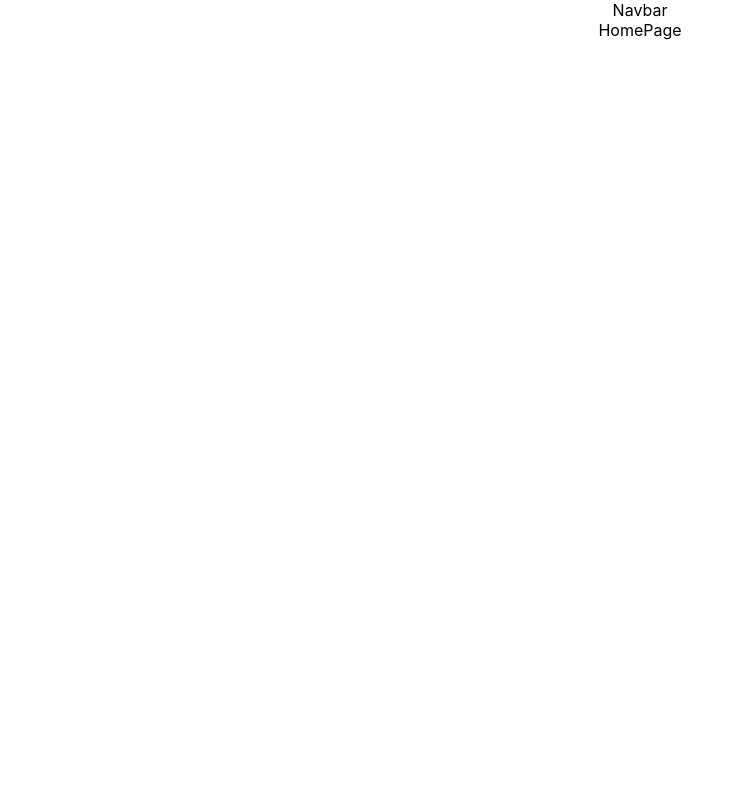
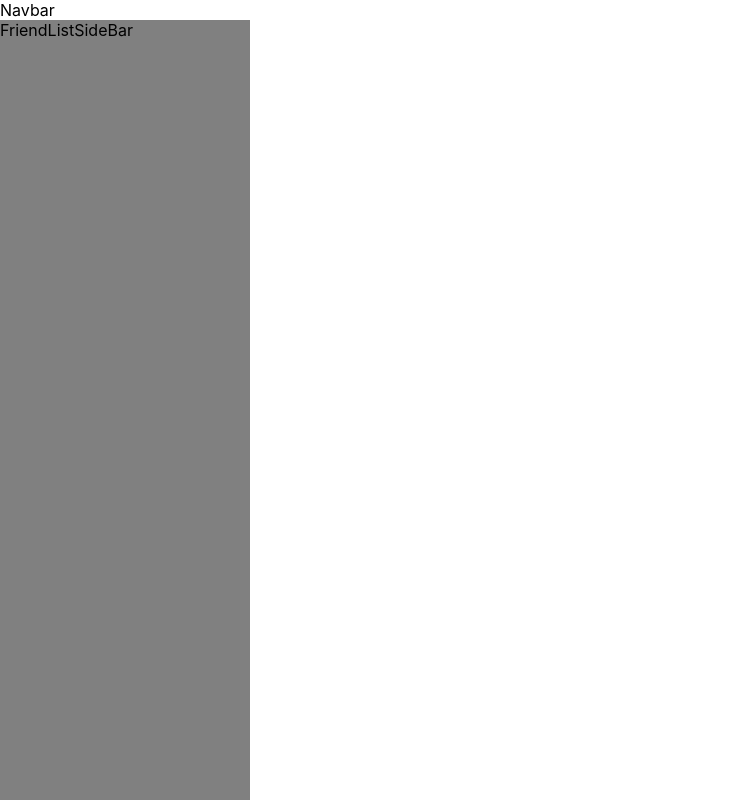
Before and after one commit to swsnu/swppfall2022-team9, a React (Create React App) app in the folder frontend/: page / in a window 1280 px wide. Shown: the whole page, without its empty margins (0-744 px from the left). Built offline with nearby package versions, Linux system fonts and the light colour scheme.

Commit message:
Restructure home page components

```diff
--- a/frontend/src/App.css
+++ b/frontend/src/App.css
@@ -1,38 +1,5 @@
 .App {
-  text-align: center;
-}
-
-.App-logo {
-  height: 40vmin;
-  pointer-events: none;
-}
-
-@media (prefers-reduced-motion: no-preference) {
-  .App-logo {
-    animation: App-logo-spin infinite 20s linear;
-  }
-}
-
-.App-header {
-  background-color: #282c34;
   min-height: 100vh;
   display: flex;
   flex-direction: column;
-  align-items: center;
-  justify-content: center;
-  font-size: calc(10px + 2vmin);
-  color: white;
 }
-
-.App-link {
-  color: #61dafb;
-}
-
-@keyframes App-logo-spin {
-  from {
-    transform: rotate(0deg);
-  }
-  to {
-    transform: rotate(360deg);
-  }
-}
--- a/frontend/src/components/FriendListSideBar/FriendListSideBar.tsx
+++ b/frontend/src/components/FriendListSideBar/FriendListSideBar.tsx
@@ -1,9 +1,10 @@
 import React from "react";
+import * as S from "./styles";
 
 interface Props {}
 
 const FriendListSideBar: React.FC<Props> = () => {
-  return <div>FriendListSideBar</div>;
+  return <S.Container>FriendListSideBar</S.Container>;
 };
 
 export default FriendListSideBar;
--- a/frontend/src/components/FriendListSideBar/styles.ts
+++ b/frontend/src/components/FriendListSideBar/styles.ts
@@ -1 +1,6 @@
 import styled from "styled-components";
+
+export const Container = styled.div`
+  width: 250px;
+  background-color: grey;
+`;
--- a/frontend/src/components/Graph/Graph.tsx
+++ b/frontend/src/components/Graph/Graph.tsx
@@ -3,7 +3,11 @@ import React from "react";
 interface Props {}
 
 const Graph: React.FC<Props> = () => {
-  return <div>Graph</div>;
+  return (
+    <div>
+      <canvas />
+    </div>
+  );
 };
 
 export default Graph;
--- a/frontend/src/containers/HomePage/HomePage.tsx
+++ b/frontend/src/containers/HomePage/HomePage.tsx
@@ -1,9 +1,17 @@
+import FriendListSideBar from "components/FriendListSideBar/FriendListSideBar";
+import Graph from "components/Graph/Graph";
 import React from "react";
+import * as S from "./styles";
 
 interface Props {}
 
 const HomePage: React.FC<Props> = () => {
-  return <div>HomePage</div>;
+  return (
+    <S.Container>
+      <FriendListSideBar />
+      <Graph />
+    </S.Container>
+  );
 };
 
 export default HomePage;
--- a/frontend/src/containers/HomePage/styles.ts
+++ b/frontend/src/containers/HomePage/styles.ts
@@ -1 +1,7 @@
 import styled from "styled-components";
+
+export const Container = styled.div`
+  display: flex;
+  height: 100%;
+  flex: 1 0;
+`;
```
